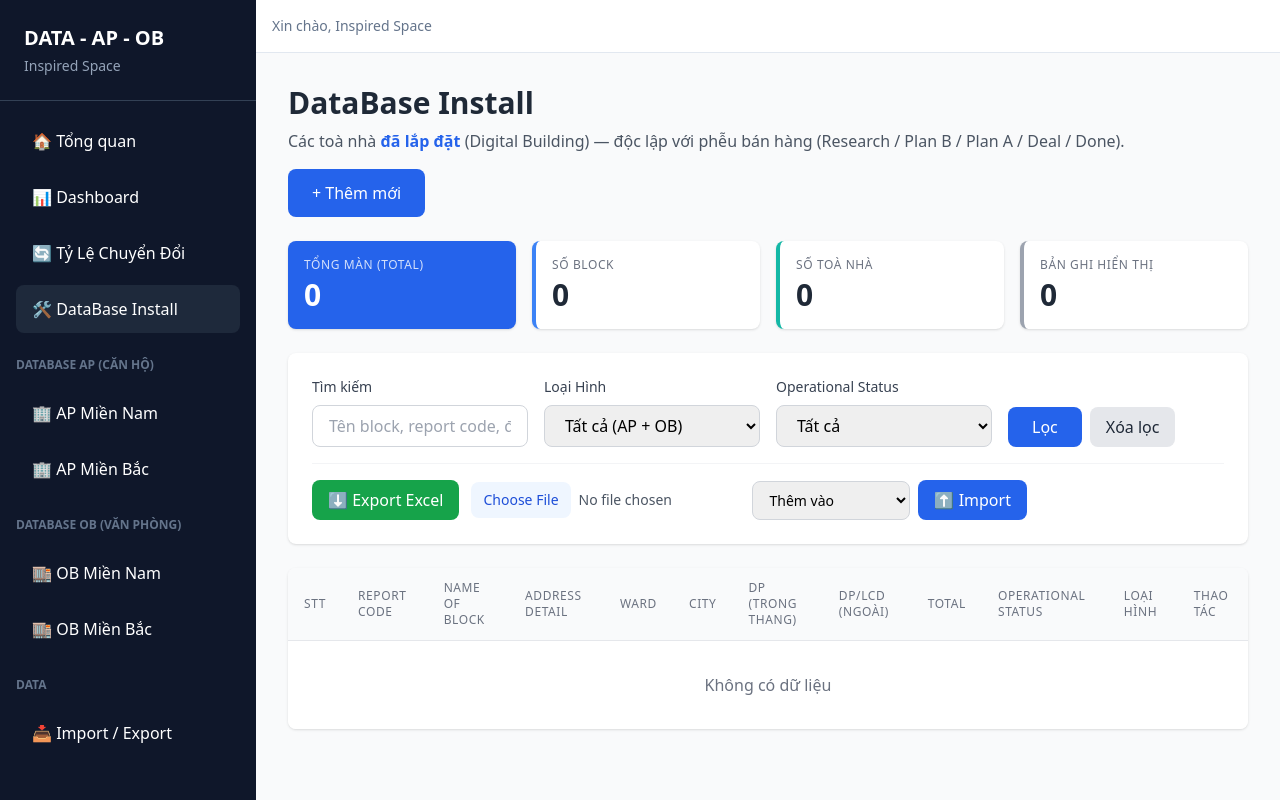
After one commit to doantrieuvy5403-cmd/data-ap-ob, a Flask app: page /install in a window 1280 px wide. The commit adds this page. Run offline with Flask 3, Linux system fonts and the light colour scheme; data that the repository does not hold is empty; some libraries are stand-ins or nearby versions.

Commit message:
Thêm DataBase Install (Digital Building) + cột Install ở Tỷ lệ chuyển đổi
- Model InstallRecord + seed từ install.xlsx (117 dòng: 107 AP, 10 OB)
- Trang /install: bảng STT, Report Code, Name of Block, Address Detail, Ward,
  City, DP (trong thang), DP/LCD (ngoài), Total, Operational Status, Loại Hình
- Import/Export Excel cho Install (chế độ thêm vào / thay thế)
- Sidebar: mục "DataBase Install"
- Tỷ lệ chuyển đổi: thêm cột Install (xanh dương) bên trái cột Tổng cho cả
  AP & OB; chỉ tham chiếu, không cộng vào Tổng

Co-Authored-By: Claude Opus 4.8 (1M context) <noreply@anthropic.com>

```diff
--- a/app.py
+++ b/app.py
@@ -1,5 +1,5 @@
 from flask import Flask, render_template, request, redirect, url_for, flash, jsonify, send_file, session
-from models import db, ApartmentRecord, WeeklyGrowth, AppMeta
+from models import db, ApartmentRecord, WeeklyGrowth, AppMeta, InstallRecord
 from datetime import datetime
 import pandas as pd
 import io
@@ -108,6 +108,28 @@ SEED_SHEETS = [
     ('Databse OB_MN (A,B)', 'OB', 'MN', 13, SEED_COLUMNS_OB, OB_SCREEN_COLS),
     ('Databse OB_MB (A,B,C)', 'OB', 'MB', 12, SEED_COLUMNS_OB, OB_SCREEN_COLS),
 ]
+
+# --- Install (Digital Building) data: already-installed sites, independent of funnel ---
+INSTALL_FILE = 'install.xlsx'
+INSTALL_SHEET = 'List sale_DIGITAL BUILDING'
+INSTALL_SKIPROWS = 4  # header at row 2, data starts at row 4 (0-indexed)
+INSTALL_VERSION = '1'
+# Column index (in the sheet) -> InstallRecord field
+INSTALL_COLUMNS = {
+    0: 'stt', 1: 'category', 2: 'report_code', 4: 'name_of_block',
+    6: 'address_detail', 7: 'ward', 8: 'city',
+    19: 'dp_inside', 20: 'dp_outside', 21: 'total', 22: 'operational_status',
+}
+INSTALL_INT_FIELDS = ['stt', 'dp_inside', 'dp_outside', 'total']
+
+
+def _derive_region(city):
+    """Best-effort MN/MB from a city name (install data has no region column)."""
+    c = (city or '').lower()
+    north = ['hà nội', 'ha noi', 'hanoi', 'hải phòng', 'hai phong', 'bắc ninh',
+             'quảng ninh', 'hà nam', 'nam định', 'thái', 'vĩnh phúc', 'bắc']
+    return 'MB' if any(k in c for k in north) else 'MN'
+
 
 # Dashboard: persons in charge (display name -> matching token in data)
 DASHBOARD_PERSONS = [
@@ -251,6 +273,67 @@ def _auto_seed():
         print(f"Seed error: {e}")
 
 
+def _auto_seed_install():
+    """Seed install_record from install.xlsx, only when the file is new/changed.
+
+    Like _auto_seed, existing data (incl. manual edits/imports) is preserved
+    across deploys unless install.xlsx itself changes.
+    """
+    data_file = os.path.join(BASE_DIR, INSTALL_FILE)
+    if not os.path.exists(data_file):
+        print("Warning: install.xlsx not found, skipping install seed")
+        return
+    try:
+        with open(data_file, 'rb') as f:
+            current_hash = f'{INSTALL_VERSION}:{hashlib.md5(f.read()).hexdigest()}'
+        meta = db.session.get(AppMeta, 'install_hash')
+        has_data = InstallRecord.query.count() > 0
+        if has_data and meta and meta.value == current_hash:
+            return  # unchanged — keep all install records
+
+        print("Seeding install data from install.xlsx (new/changed file)...")
+        InstallRecord.query.delete()
+        db.session.commit()
+        df = pd.read_excel(data_file, sheet_name=INSTALL_SHEET, header=None, skiprows=INSTALL_SKIPROWS)
+        for _, row in df.iterrows():
+            code = row.iloc[2] if len(row) > 2 else None
+            name = row.iloc[4] if len(row) > 4 else None
+            # Skip section separators / summary rows (no report code & no name)
+            if (pd.isna(code) or not str(code).strip()) and (pd.isna(name) or not str(name).strip()):
+                continue
+            rec = InstallRecord()
+            for col_idx, field in INSTALL_COLUMNS.items():
+                if col_idx >= len(row):
+                    continue
+                val = row.iloc[col_idx]
+                if pd.isna(val):
+                    continue
+                if field in INSTALL_INT_FIELDS:
+                    try:
+                        val = int(float(str(val).replace("'", "").replace(",", "")))
+                    except (ValueError, TypeError):
+                        continue
+                elif field == 'category':
+                    val = str(val).strip().upper()
+                    if val not in ('AP', 'OB'):
+                        val = None
+                else:
+                    val = str(val).strip()
+                setattr(rec, field, val)
+            rec.region = _derive_region(rec.city)
+            db.session.add(rec)
+        db.session.commit()
+        if meta is None:
+            meta = AppMeta(key='install_hash')
+            db.session.add(meta)
+        meta.value = current_hash
+        db.session.commit()
+        print(f"Seeded {InstallRecord.query.count()} install records!")
+    except Exception as e:
+        db.session.rollback()
+        print(f"Install seed error: {e}")
+
+
 def _ensure_schema():
     """Add columns introduced after initial deploy (safe for SQLite & Postgres)."""
     from sqlalchemy import inspect, text
@@ -300,6 +383,11 @@ with app.app_context():
     except Exception as e:
         db.session.rollback()
         print(f"auto_seed error: {e}")
+    try:
+        _auto_seed_install()
+    except Exception as e:
+        db.session.rollback()
+        print(f"auto_seed_install error: {e}")
 
 
 @app.route('/')
@@ -573,6 +661,29 @@ def _conversion_table(must_have_only=False, region=None, category=None):
     return table
 
 
+def _install_totals(region=None, category=None):
+    """Reference totals from installed sites (independent of the funnel).
+
+    Returns {'screens', 'blocks', 'buildings'} for the Install column shown on
+    the conversion page. Does NOT feed into the conversion table's own numbers.
+    """
+    q = db.session.query(
+        db.func.coalesce(db.func.sum(InstallRecord.total), 0),
+        db.func.count(InstallRecord.id),
+        db.func.count(db.distinct(InstallRecord.name_of_block)),
+    )
+    if region:
+        q = q.filter(InstallRecord.region == region)
+    if category:
+        q = q.filter(InstallRecord.category == category)
+    screens, blocks, buildings = q.one()
+    return {
+        'screens': int(screens or 0),
+        'blocks': int(blocks or 0),
+        'buildings': int(buildings or 0),
+    }
+
+
 def _snapshot_current_week():
     """Upsert this ISO-week's screen totals per stage, for each category."""
     now = datetime.now()
@@ -654,6 +765,7 @@ def conversion():
         stages=CONVERSION_STAGES,
         table_all=_conversion_table(must_have_only=False, region=region, category=category),
         table_mh=_conversion_table(must_have_only=True, region=region, category=category),
+        install=_install_totals(region=region, category=category),
         region=region,
         category=category,
         week=now.isocalendar()[1],
@@ -882,5 +994,187 @@ def import_export():
     return render_template('import_export.html')
 
 
+# ----------------------------------------------------------------------------
+# DataBase Install (Digital Building) — installed sites, with import/export
+# ----------------------------------------------------------------------------
+INSTALL_EXPORT_COLUMNS = [
+    ('stt', 'STT'),
+    ('report_code', 'Report Code'),
+    ('name_of_block', 'Name of Block'),
+    ('address_detail', 'Address Detail'),
+    ('ward', 'Ward'),
+    ('city', 'City'),
+    ('dp_inside', 'DP (Inside Elevator)'),
+    ('dp_outside', 'DP/LCD (Outside)'),
+    ('total', 'Total'),
+    ('operational_status', 'Operational Status'),
+    ('category', 'Loại Hình'),
+]
+
+
+@app.route('/install')
+@login_required
+def install():
+    """DataBase Install: list of already-installed Digital Building sites."""
+    category = request.args.get('category', '').upper()
+    category = category if category in ('AP', 'OB') else ''
+    search = request.args.get('search', '').strip()
+    op_status = request.args.get('op_status', '').strip()
+
+    query = InstallRecord.query
+    if category:
+        query = query.filter_by(category=category)
+    if op_status:
+        query = query.filter_by(operational_status=op_status)
+    if search:
+        query = query.filter(db.or_(
+            InstallRecord.name_of_block.contains(search),
+            InstallRecord.report_code.contains(search),
+            InstallRecord.address_detail.contains(search),
+            InstallRecord.ward.contains(search),
+            InstallRecord.city.contains(search),
+        ))
+    query = query.order_by(InstallRecord.stt.is_(None), InstallRecord.stt.asc(), InstallRecord.id.asc())
+
+    page = request.args.get('page', 1, type=int)
+    records = query.paginate(page=page, per_page=50, error_out=False)
+
+    op_statuses = [s[0] for s in db.session.query(InstallRecord.operational_status)
+                   .distinct().all() if s[0]]
+    totals = _install_totals(category=category or None)
+    return render_template('install.html',
+                           records=records,
+                           category=category,
+                           search=search,
+                           op_status=op_status,
+                           op_statuses=sorted(op_statuses),
+                           totals=totals)
+
+
+def _install_from_form(rec, form):
+    rec.stt = form.get('stt', type=int)
+    rec.report_code = form.get('report_code') or None
+    rec.name_of_block = form.get('name_of_block') or None
+    rec.address_detail = form.get('address_detail') or None
+    rec.ward = form.get('ward') or None
+    rec.city = form.get('city') or None
+    rec.dp_inside = form.get('dp_inside', type=int)
+    rec.dp_outside = form.get('dp_outside', type=int)
+    rec.total = form.get('total', type=int)
+    rec.operational_status = form.get('operational_status') or None
+    cat = (form.get('category') or '').upper()
+    rec.category = cat if cat in ('AP', 'OB') else None
+    rec.region = _derive_region(rec.city)
+    return rec
+
+
+@app.route('/install/add', methods=['GET', 'POST'])
+@login_required
+def install_add():
+    if request.method == 'POST':
+        rec = _install_from_form(InstallRecord(), request.form)
+        db.session.add(rec)
+        db.session.commit()
+        flash('Đã thêm bản ghi Install', 'success')
+        return redirect(url_for('install'))
+    max_stt = db.session.query(db.func.max(InstallRecord.stt)).scalar()
+    return render_template('install_edit.html', record=None, next_stt=(max_stt or 0) + 1)
+
+
+@app.route('/install/<int:id>/edit', methods=['GET', 'POST'])
+@login_required
+def install_edit(id):
+    rec = InstallRecord.query.get_or_404(id)
+    if request.method == 'POST':
+        _install_from_form(rec, request.form)
+        db.session.commit()
+        flash('Đã cập nhật bản ghi Install', 'success')
+        return redirect(url_for('install'))
+    return render_template('install_edit.html', record=rec, next_stt=None)
+
+
+@app.route('/install/<int:id>/delete', methods=['POST'])
+@login_required
+def install_delete(id):
+    rec = InstallRecord.query.get_or_404(id)
+    db.session.delete(rec)
+    db.session.commit()
+    flash('Đã xóa bản ghi Install', 'success')
+    return redirect(url_for('install'))
+
+
+@app.route('/install/export')
+@login_required
+def install_export():
+    records = InstallRecord.query.order_by(
+        InstallRecord.stt.is_(None), InstallRecord.stt.asc(), InstallRecord.id.asc()).all()
+    rows = []
+    for r in records:
+        d = r.to_dict()
+        rows.append({label: d.get(field) for field, label in INSTALL_EXPORT_COLUMNS})
+    df = pd.DataFrame(rows, columns=[label for _, label in INSTALL_EXPORT_COLUMNS])
+    output = io.BytesIO()
+    with pd.ExcelWriter(output, engine='openpyxl') as writer:
+        df.to_excel(writer, index=False, sheet_name='Install')
+    output.seek(0)
+    filename = f'Database_Install_{datetime.now().strftime("%Y%m%d_%H%M%S")}.xlsx'
+    return send_file(output, as_attachment=True, download_name=filename,
+                     mimetype='application/vnd.openxmlformats-officedocument.spreadsheetml.sheet')
+
+
+@app.route('/install/import', methods=['POST'])
+@login_required
+def install_import():
+    if 'file' not in request.files or request.files['file'].filename == '':
+        flash('Chưa chọn file', 'error')
+        return redirect(url_for('install'))
+    file = request.files['file']
+    replace = request.form.get('mode') == 'replace'
+    try:
+        if file.filename.lower().endswith('.csv'):
+            df = pd.read_csv(file)
+        else:
+            df = pd.read_excel(file)
+        label_to_field = {label: field for field, label in INSTALL_EXPORT_COLUMNS}
+        df = df.rename(columns=label_to_field)
+
+        if replace:
+            InstallRecord.query.delete()
+            db.session.commit()
+
+        count = 0
+        for _, row in df.iterrows():
+            rec = InstallRecord()
+            for field in label_to_field.values():
+                if field not in row:
+                    continue
+                val = row[field]
+                if pd.isna(val):
+                    continue
+                if field in INSTALL_INT_FIELDS:
+                    try:
+                        val = int(float(str(val).replace("'", "").replace(",", "")))
+                    except (ValueError, TypeError):
+                        continue
+                elif field == 'category':
+                    val = str(val).strip().upper()
+                    if val not in ('AP', 'OB'):
+                        val = None
+                else:
+                    val = str(val).strip()
+                setattr(rec, field, val)
+            if not rec.name_of_block and not rec.report_code:
+                continue
+            rec.region = _derive_region(rec.city)
+            db.session.add(rec)
+            count += 1
+        db.session.commit()
+        flash(f'Đã import {count} bản ghi Install', 'success')
+    except Exception as e:
+        db.session.rollback()
+        flash(f'Lỗi import: {e}', 'error')
+    return redirect(url_for('install'))
+
+
 if __name__ == '__main__':
     app.run(debug=True, host='0.0.0.0', port=5001)
--- a/templates/base.html
+++ b/templates/base.html
@@ -29,6 +29,10 @@
                 <a href="{{ url_for('conversion') }}"
                    class="block px-4 py-3 rounded-lg hover:bg-slate-800 transition {% if request.endpoint == 'conversion' %}bg-slate-800{% endif %}">
                     <span class="font-medium">🔄 Tỷ Lệ Chuyển Đổi</span>
+                </a>
+                <a href="{{ url_for('install') }}"
+                   class="block px-4 py-3 rounded-lg hover:bg-slate-800 transition {% if request.endpoint in ['install', 'install_add', 'install_edit'] %}bg-slate-800{% endif %}">
+                    <span class="font-medium">🛠️ DataBase Install</span>
                 </a>
 
                 {% set cur_cat = request.view_args.get('category') if request.endpoint == 'database' else None %}
--- /dev/null
+++ b/templates/install.html
@@ -0,0 +1,169 @@
+{% extends "base.html" %}
+
+{% block title %}DataBase Install - DATA AP OB{% endblock %}
+
+{% block content %}
+<div class="mb-6">
+    <div class="flex items-center justify-between flex-wrap gap-4">
+        <div>
+            <h1 class="text-3xl font-bold text-gray-800">DataBase Install</h1>
+            <p class="text-gray-600 mt-2">
+                Các toà nhà <span class="font-semibold text-blue-600">đã lắp đặt</span> (Digital Building) —
+                độc lập với phễu bán hàng (Research / Plan B / Plan A / Deal / Done).
+            </p>
+        </div>
+        <a href="{{ url_for('install_add') }}"
+           class="bg-blue-600 hover:bg-blue-700 text-white px-6 py-3 rounded-lg font-medium transition">
+            + Thêm mới
+        </a>
+    </div>
+</div>
+
+<!-- Summary -->
+<div class="grid grid-cols-2 md:grid-cols-4 gap-4 mb-6">
+    <div class="bg-blue-600 text-white rounded-lg shadow p-4">
+        <p class="text-xs uppercase tracking-wider opacity-80">Tổng màn (Total)</p>
+        <p class="text-3xl font-bold mt-1">{{ totals.screens }}</p>
+    </div>
+    <div class="bg-white rounded-lg shadow p-4 border-l-4 border-blue-500">
+        <p class="text-xs uppercase tracking-wider text-gray-500">Số Block</p>
+        <p class="text-3xl font-bold mt-1 text-gray-800">{{ totals.blocks }}</p>
+    </div>
+    <div class="bg-white rounded-lg shadow p-4 border-l-4 border-teal-500">
+        <p class="text-xs uppercase tracking-wider text-gray-500">Số toà nhà</p>
+        <p class="text-3xl font-bold mt-1 text-gray-800">{{ totals.buildings }}</p>
+    </div>
+    <div class="bg-white rounded-lg shadow p-4 border-l-4 border-gray-400">
+        <p class="text-xs uppercase tracking-wider text-gray-500">Bản ghi hiển thị</p>
+        <p class="text-3xl font-bold mt-1 text-gray-800">{{ records.total }}</p>
+    </div>
+</div>
+
+<!-- Filters + Import/Export -->
+<div class="bg-white rounded-lg shadow p-6 mb-6">
+    <form method="GET" class="grid grid-cols-1 md:grid-cols-4 gap-4 mb-4">
+        <div>
+            <label class="block text-sm font-medium text-gray-700 mb-2">Tìm kiếm</label>
+            <input type="text" name="search" value="{{ search }}" placeholder="Tên block, report code, địa chỉ..."
+                   class="w-full px-4 py-2 border border-gray-300 rounded-lg focus:ring-2 focus:ring-blue-500">
+        </div>
+        <div>
+            <label class="block text-sm font-medium text-gray-700 mb-2">Loại Hình</label>
+            <select name="category" class="w-full px-4 py-2 border border-gray-300 rounded-lg focus:ring-2 focus:ring-blue-500">
+                <option value="">Tất cả (AP + OB)</option>
+                <option value="AP" {% if category == 'AP' %}selected{% endif %}>AP</option>
+                <option value="OB" {% if category == 'OB' %}selected{% endif %}>OB</option>
+            </select>
+        </div>
+        <div>
+            <label class="block text-sm font-medium text-gray-700 mb-2">Operational Status</label>
+            <select name="op_status" class="w-full px-4 py-2 border border-gray-300 rounded-lg focus:ring-2 focus:ring-blue-500">
+                <option value="">Tất cả</option>
+                {% for s in op_statuses %}
+                    <option value="{{ s }}" {% if op_status == s %}selected{% endif %}>{{ s }}</option>
+                {% endfor %}
+            </select>
+        </div>
+        <div class="flex items-end gap-2">
+            <button type="submit" class="bg-blue-600 hover:bg-blue-700 text-white px-6 py-2 rounded-lg font-medium transition">Lọc</button>
+            <a href="{{ url_for('install') }}" class="bg-gray-200 hover:bg-gray-300 text-gray-800 px-4 py-2 rounded-lg font-medium transition">Xóa lọc</a>
+        </div>
+    </form>
+
+    <div class="flex flex-wrap items-center gap-3 pt-4 border-t border-gray-100">
+        <a href="{{ url_for('install_export') }}"
+           class="bg-green-600 hover:bg-green-700 text-white px-4 py-2 rounded-lg font-medium transition">
+            ⬇ Export Excel
+        </a>
+        <form method="POST" action="{{ url_for('install_import') }}" enctype="multipart/form-data"
+              class="flex items-center gap-2">
+            <input type="file" name="file" accept=".xlsx,.xls,.csv" required
+                   class="text-sm text-gray-600 file:mr-2 file:px-3 file:py-2 file:rounded-lg file:border-0 file:bg-blue-50 file:text-blue-700">
+            <select name="mode" class="px-3 py-2 border border-gray-300 rounded-lg text-sm">
+                <option value="append">Thêm vào</option>
+                <option value="replace">Thay thế toàn bộ</option>
+            </select>
+            <button type="submit" class="bg-blue-600 hover:bg-blue-700 text-white px-4 py-2 rounded-lg font-medium transition">
+                ⬆ Import
+            </button>
+        </form>
+    </div>
+</div>
+
+<!-- Data Table -->
+<div class="bg-white rounded-lg shadow overflow-hidden">
+    <div class="overflow-x-auto">
+        <table class="min-w-full divide-y divide-gray-200">
+            <thead class="bg-gray-50">
+                <tr>
+                    {% for h in ['STT','Report Code','Name of Block','Address Detail','Ward','City','DP (trong thang)','DP/LCD (ngoài)','Total','Operational Status','Loại Hình','Thao tác'] %}
+                    <th class="px-4 py-3 text-left text-xs font-medium text-gray-500 uppercase tracking-wider">{{ h }}</th>
+                    {% endfor %}
+                </tr>
+            </thead>
+            <tbody class="bg-white divide-y divide-gray-200">
+                {% for r in records.items %}
+                <tr class="hover:bg-gray-50">
+                    <td class="px-4 py-3 text-sm text-gray-900">{{ r.stt if r.stt is not none else '' }}</td>
+                    <td class="px-4 py-3 text-sm text-gray-900">{{ r.report_code or '' }}</td>
+                    <td class="px-4 py-3 text-sm font-medium text-gray-900">{{ r.name_of_block or '' }}</td>
+                    <td class="px-4 py-3 text-sm text-gray-900">{{ r.address_detail or '' }}</td>
+                    <td class="px-4 py-3 text-sm text-gray-900">{{ r.ward or '' }}</td>
+                    <td class="px-4 py-3 text-sm text-gray-900">{{ r.city or '' }}</td>
+                    <td class="px-4 py-3 text-sm text-center text-gray-900">{{ r.dp_inside if r.dp_inside is not none else '' }}</td>
+                    <td class="px-4 py-3 text-sm text-center text-gray-900">{{ r.dp_outside if r.dp_outside is not none else '' }}</td>
+                    <td class="px-4 py-3 text-sm text-center font-semibold text-blue-700">{{ r.total if r.total is not none else '' }}</td>
+                    <td class="px-4 py-3 text-sm">
+                        {% if r.operational_status %}
+                        <span class="px-2 py-1 text-xs font-medium rounded-full
+                            {% if r.operational_status|upper == 'ON AIR' %}bg-green-100 text-green-800
+                            {% elif r.operational_status|upper == 'ON GOING' %}bg-yellow-100 text-yellow-800
+                            {% else %}bg-gray-100 text-gray-800{% endif %}">
+                            {{ r.operational_status }}
+                        </span>
+                        {% endif %}
+                    </td>
+                    <td class="px-4 py-3 text-sm">
+                        {% if r.category %}
+                        <span class="px-2 py-1 text-xs font-semibold rounded-full
+                            {% if r.category == 'AP' %}bg-blue-100 text-blue-700{% else %}bg-teal-100 text-teal-700{% endif %}">
+                            {{ r.category }}
+                        </span>
+                        {% endif %}
+                    </td>
+                    <td class="px-4 py-3 whitespace-nowrap text-sm">
+                        <div class="flex gap-2">
+                            <a href="{{ url_for('install_edit', id=r.id) }}" class="text-blue-600 hover:text-blue-800 font-medium">Sửa</a>
+                            <form method="POST" action="{{ url_for('install_delete', id=r.id) }}"
+                                  onsubmit="return confirm('Xóa bản ghi này?')">
+                                <button type="submit" class="text-red-600 hover:text-red-800 font-medium">Xóa</button>
+                            </form>
+                        </div>
+                    </td>
+                </tr>
+                {% else %}
+                <tr><td colspan="12" class="px-4 py-8 text-center text-gray-500">Không có dữ liệu</td></tr>
+                {% endfor %}
+            </tbody>
+        </table>
+    </div>
+
+    {% if records.pages > 1 %}
+    <div class="bg-white px-4 py-3 border-t border-gray-200">
+        <div class="flex items-center justify-between">
+            <div class="text-sm text-gray-700">Trang {{ records.page }} / {{ records.pages }} ({{ records.total }} bản ghi)</div>
+            <div class="flex gap-2">
+                {% if records.has_prev %}
+                <a href="{{ url_for('install', page=records.prev_num, search=search, category=category, op_status=op_status) }}"
+                   class="px-3 py-1 border border-gray-300 rounded hover:bg-gray-50">← Trước</a>
+                {% endif %}
+                {% if records.has_next %}
+                <a href="{{ url_for('install', page=records.next_num, search=search, category=category, op_status=op_status) }}"
+                   class="px-3 py-1 border border-gray-300 rounded hover:bg-gray-50">Sau →</a>
+                {% endif %}
+            </div>
+        </div>
+    </div>
+    {% endif %}
+</div>
+{% endblock %}
```
Also changed, not shown: models.py (+39 -0 lines), templates/conversion.html (+6 -3 lines), templates/install_edit.html (added, +82 -0 lines), 1 other file.
